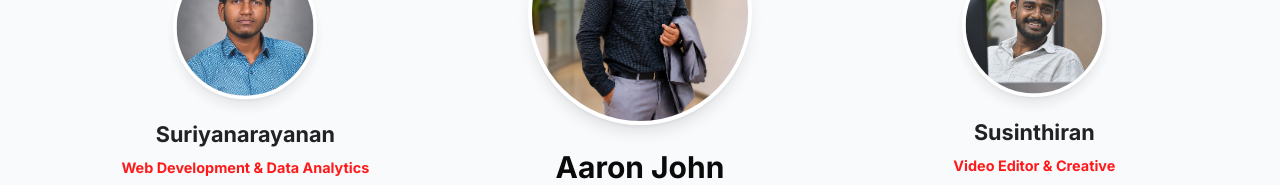
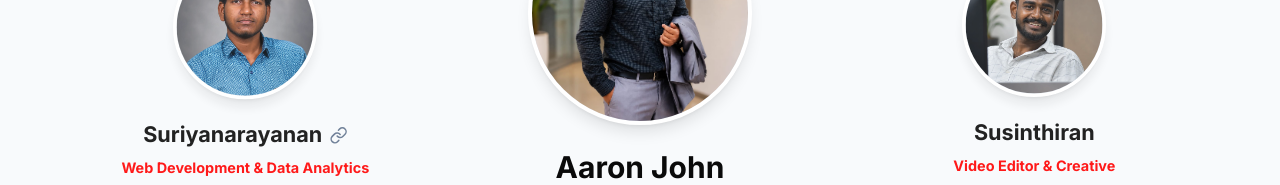
Before and after one commit to Suriyag1614/aarotech, a Next.js app: page / in a window 1280 px wide. Shown: the part 9320-9505 px from the top of the page. Built offline with nearby package versions, Linux system fonts and the light colour scheme; no server answers.

Commit message:
Popup Form Re-Setup

```diff
--- a/src/data/content.ts
+++ b/src/data/content.ts
@@ -162,7 +162,7 @@ export const founders = [
     role: "Web Development & Data Analytics",
     bio: "Architecting high-performance websites and turning raw data into actionable insights. From clean code to conversion-optimised dashboards, I ensure every digital asset we build is fast, measurable, and built to grow.",
     quote: "Data tells you what's happening. Good engineering makes sure it never stops happening.",
-    linkedin: "",
+    linkedin: "https://www.linkedin.com/in/suriyanarayanan-g/",
     photo: "/images/crew/suriyanarayanan.jpeg",
   },
   {
```
